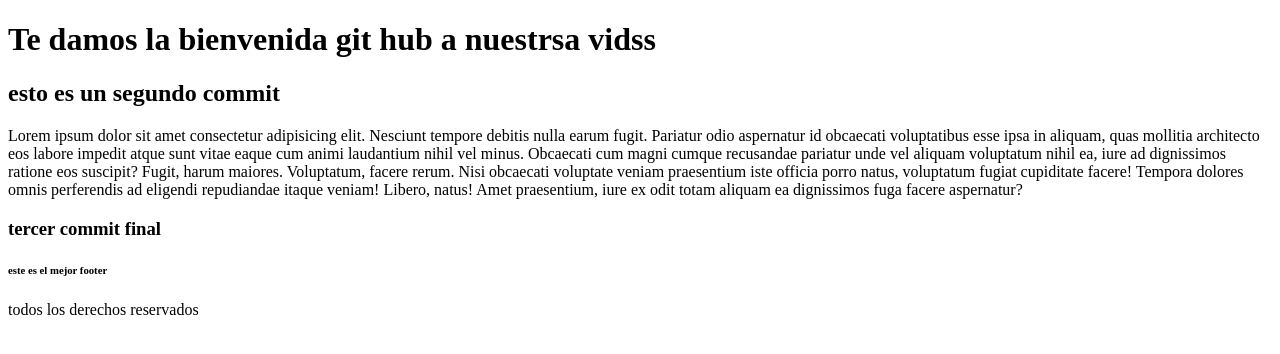
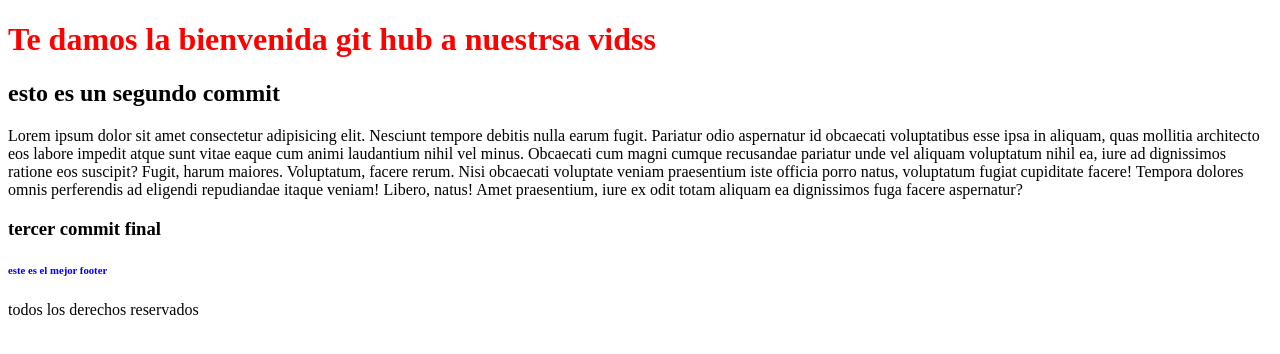
Before and after one commit to VoidKraken/commit-sabados, a plain HTML site: page index.html in a window 1280 px wide. Drawn offline with Linux system fonts and the light colour scheme; files that its build step writes are made by us from their sources.

Commit message:
agregamos css

```diff
--- /dev/null
+++ b/css/estilos.css
@@ -0,0 +1,6 @@
+h1{
+    color: red;
+}
+h6{
+    color:blue;
+}
--- a/index.html
+++ b/index.html
@@ -5,6 +5,7 @@
     <meta http-equiv="X-UA-Compatible" content="IE=edge" />
     <meta name="viewport" content="width=device-width, initial-scale=1.5" />
     <title>Clase 6 Git</title>
+    <link rel="stylesheet" href="../proyectoFalso/css/estilos.css">
   </head>
   <body>
     <h1>Te damos la bienvenida git hub a nuestrsa vidss</h1>
```
